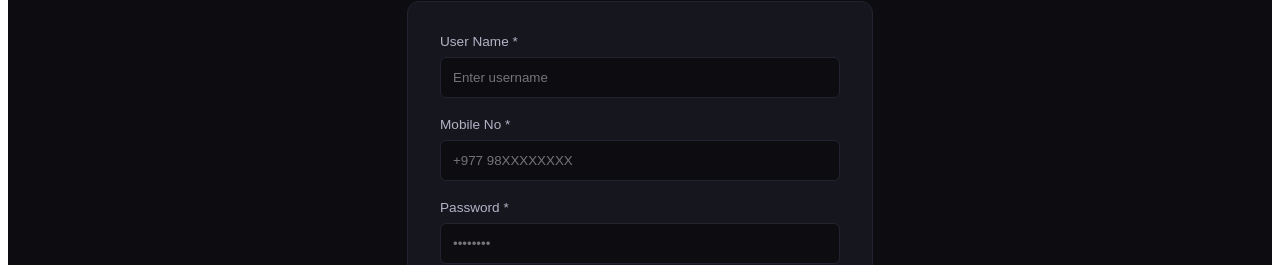
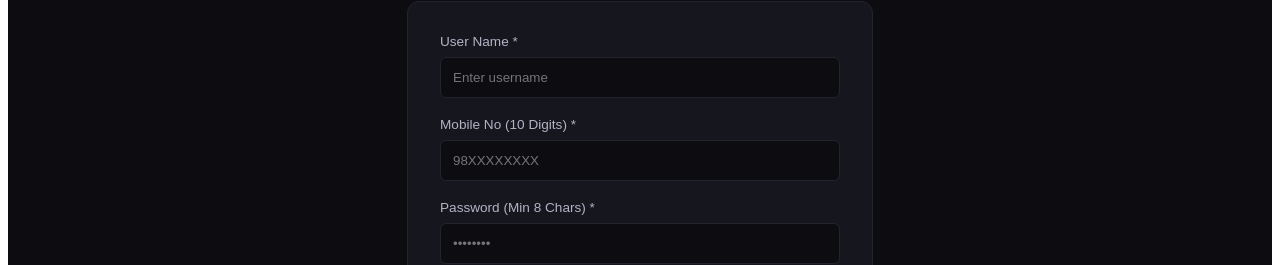
Before and after one commit to David808456/milarco, a Next.js app: page / in a window 1280 px wide. Shown: the part 280-545 px from the top of the page. Built offline with nearby package versions, Linux system fonts and the light colour scheme.

Commit message:
Update page.js

```diff
--- a/app/page.js
+++ b/app/page.js
@@ -6,15 +6,47 @@ import { useRouter } from 'next/navigation';
 export default function RegisterPage() {
   const router = useRouter();
   const [formData, setFormData] = useState({ username: '', mobile: '', password: '' });
+  const [error, setError] = useState('');
 
   const handleChange = (e) => {
     setFormData({ ...formData, [e.target.name]: e.target.value });
+    setError(''); // Clear error on typing
   };
 
   const handleSubmit = (e) => {
     e.preventDefault();
-    // Save account locally and redirect immediately to login
+
+    // 1. Mobile number validation (Must be exactly 10 digits)
+    const mobileRegex = /^[0-9]{10}$/;
+    if (!mobileRegex.test(formData.mobile)) {
+      setError('Mobile number must be exactly 10 digits.');
+      return;
+    }
+
+    // 2. Password validation (Must be at least 8 characters)
+    if (formData.password.length < 8) {
+      setError('Password must be at least 8 characters long.');
+      return;
+    }
+
+    // 3. Duplicate check in local storage
+    const existingUsers = JSON.parse(localStorage.getItem('registeredUsers')) || [];
+    const userExists = existingUsers.some((u) => u.mobile === formData.mobile);
+
+    if (userExists) {
+      alert('This mobile number is already registered! Redirecting to login page...');
+      router.push('/login');
+      return;
+    }
+
+    // Save user to array and save back to local storage
+    existingUsers.push(formData);
+    localStorage.setItem('registeredUsers', JSON.stringify(existingUsers));
+
+    // Also save as current logged-in session user
     localStorage.setItem('user', JSON.stringify(formData));
+
+    alert('Account created successfully!');
     router.push('/login');
   };
 
@@ -30,18 +62,24 @@ export default function RegisterPage() {
 
       <main style={{ display: 'flex', justifyContent: 'center', padding: '2rem 1rem' }}>
         <form onSubmit={handleSubmit} style={{ background: '#16161e', border: '1px solid #232330', borderRadius: '12px', padding: '2rem', width: '100%', maxWidth: '400px' }}>
+
+          {error && <p style={{ color: '#ff4800', fontSize: '0.85rem', marginBottom: '1rem', textAlign: 'center' }}>{error}</p>}
+
           <div style={{ marginBottom: '1.2rem' }}>
             <label style={{ display: 'block', marginBottom: '0.5rem', fontSize: '0.85rem', color: '#b3b3c6' }}>User Name *</label>
             <input type="text" name="username" value={formData.username} onChange={handleChange} placeholder="Enter username" required style={{ width: '100%', padding: '0.75rem', borderRadius: '6px', border: '1px solid #232330', background: '#0d0d11', color: '#fff', boxSizing: 'border-box' }} />
           </div>
+
           <div style={{ marginBottom: '1.2rem' }}>
-            <label style={{ display: 'block', marginBottom: '0.5rem', fontSize: '0.85rem', color: '#b3b3c6' }}>Mobile No *</label>
-            <input type="tel" name="mobile" value={formData.mobile} onChange={handleChange} placeholder="+977 98XXXXXXXX" required style={{ width: '100%', padding: '0.75rem', borderRadius: '6px', border: '1px solid #232330', background: '#0d0d11', color: '#fff', boxSizing: 'border-box' }} />
+            <label style={{ display: 'block', marginBottom: '0.5rem', fontSize: '0.85rem', color: '#b3b3c6' }}>Mobile No (10 Digits) *</label>
+            <input type="tel" name="mobile" value={formData.mobile} onChange={handleChange} placeholder="98XXXXXXXX" required style={{ width: '100%', padding: '0.75rem', borderRadius: '6px', border: '1px solid #232330', background: '#0d0d11', color: '#fff', boxSizing: 'border-box' }} />
           </div>
+
           <div style={{ marginBottom: '1.5rem' }}>
-            <label style={{ display: 'block', marginBottom: '0.5rem', fontSize: '0.85rem', color: '#b3b3c6' }}>Password *</label>
+            <label style={{ display: 'block', marginBottom: '0.5rem', fontSize: '0.85rem', color: '#b3b3c6' }}>Password (Min 8 Chars) *</label>
             <input type="password" name="password" value={formData.password} onChange={handleChange} placeholder="••••••••" required style={{ width: '100%', padding: '0.75rem', borderRadius: '6px', border: '1px solid #232330', background: '#0d0d11', color: '#fff', boxSizing: 'border-box' }} />
           </div>
+
           <button type="submit" style={{ width: '100%', background: '#00ff88', color: '#000', border: 'none', padding: '0.75rem', borderRadius: '6px', fontWeight: 'bold', cursor: 'pointer' }}>Create Account</button>
         </form>
       </main>
```
